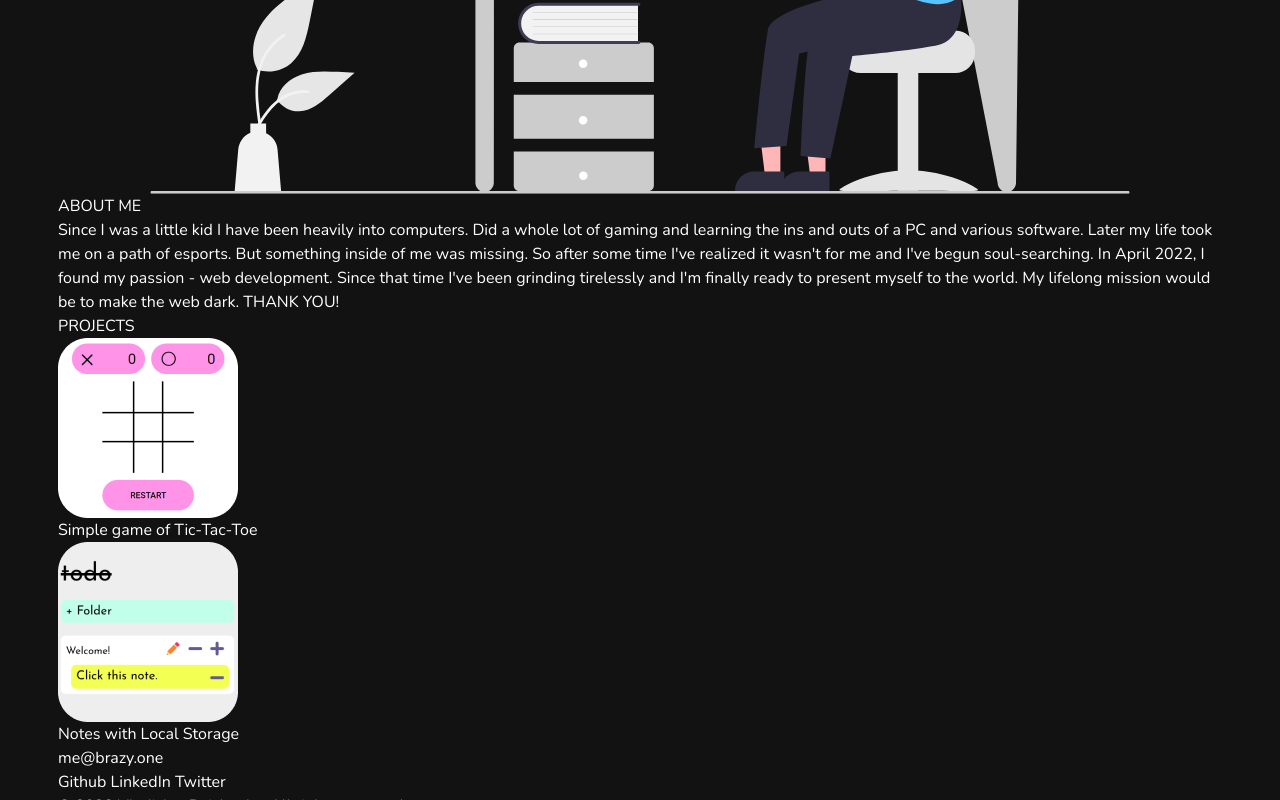
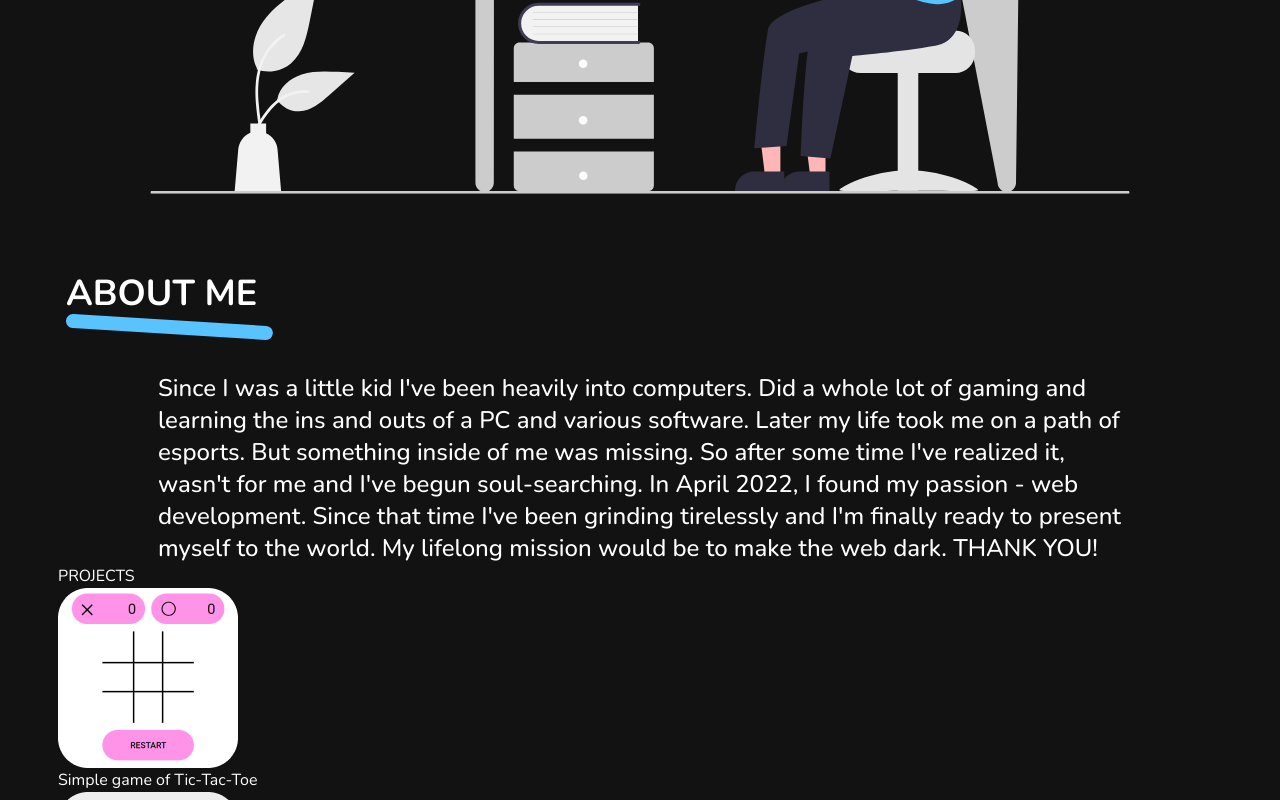
Before and after one commit to Brazy4L/brazy.one, an Astro site: page / in a window 1280 px wide. Shown: the part 495-1295 px from the top of the page. Built offline with nearby package versions, Linux system fonts and the light colour scheme; Astro itself is replaced by a stand-in of ours.

Commit message:
Style About

```diff
--- a/src/components/AboutMe.astro
+++ b/src/components/AboutMe.astro
@@ -1,12 +1,21 @@
 ---
 ---
 
-<h2>ABOUT ME</h2>
-<p>
-  Since I was a little kid I have been heavily into computers. Did a whole lot
-  of gaming and learning the ins and outs of a PC and various software. Later my
+<h2
+  class="min-w-max text-2xl min-[442px]:text-3xl min-[646px]:text-4xl font-bold mt-20 px-2"
+>
+  ABOUT ME
+</h2>
+<img
+  class="px-2 max-[442px]:w-[160px] max-[646px]:w-[190px]"
+  src="divider.svg"
+  alt="Divider"
+/>
+<p class="mt-8 text-2xl font-medium mx-auto max-w-[980px] px-2">
+  Since I was a little kid I've been heavily into computers. Did a whole lot of
+  gaming and learning the ins and outs of a PC and various software. Later my
   life took me on a path of esports. But something inside of me was missing. So
-  after some time I've realized it wasn't for me and I've begun soul-searching.
+  after some time I've realized it, wasn't for me and I've begun soul-searching.
   In April 2022, I found my passion - web development. Since that time I've been
   grinding tirelessly and I'm finally ready to present myself to the world. My
   lifelong mission would be to make the web dark. THANK YOU!
--- a/src/components/Main.astro
+++ b/src/components/Main.astro
@@ -1,7 +1,9 @@
 ---
 ---
 
-<h1 class="my-7 font-extrabold min-[340px]:text-lg min-[374px]:text-xl min-[442px]:text-2xl min-[544px]:text-3xl min-[646px]:text-4xl px-2 max-w-[289px] mx-auto min-[340px]:max-w-[323px] min-[374px]:max-w-[357px] min-[442px]:max-w-[425px] min-[544px]:max-w-[527px] min-[646px]:max-w-[629px]">
+<h1
+  class="my-7 font-extrabold min-[340px]:text-lg min-[374px]:text-xl min-[442px]:text-2xl min-[544px]:text-3xl min-[646px]:text-4xl px-2 max-w-[289px] mx-auto min-[340px]:max-w-[323px] min-[374px]:max-w-[357px] min-[442px]:max-w-[425px] min-[544px]:max-w-[527px] min-[646px]:max-w-[629px]"
+>
   Hello 🖖, I'm Vladislav Boichenko, Web Developer and UI/UX Designer
 </h1>
-<img class="mx-auto" src="undraw_hello.svg" alt="Hello! *wave*" />
+<img class="mx-auto px-2" src="undraw_hello.svg" alt="Hello! *wave*" />
--- a/src/styles/global.css
+++ b/src/styles/global.css
@@ -1,4 +1,4 @@
-@import url('https://fonts.googleapis.com/css2?family=Nunito:wght@400;700;800;900&display=swap');
+@import url('https://fonts.googleapis.com/css2?family=Nunito:wght@400;500;600;700;800;900&display=swap');
 
 :root {
   background-color: #121212;
```
Also changed, not shown: public/divider.svg (added).
